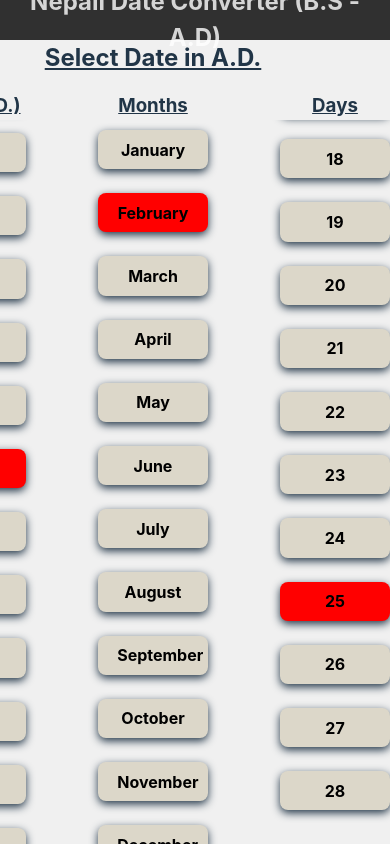
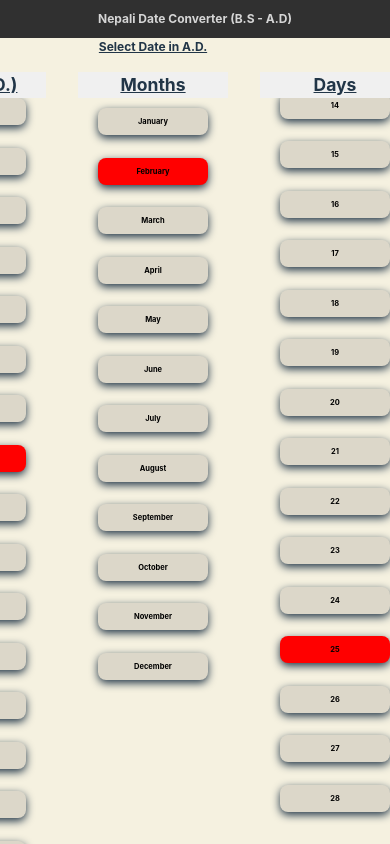
Before and after one commit to bipin-Pariyar2003/Nepali-Date-Picker, a React (Vite) app: page / in a window 390 px wide. Built offline with nearby package versions, Linux system fonts and the light colour scheme.

Commit message:
before making responsive

```diff
--- a/src/App.css
+++ b/src/App.css
@@ -41,3 +41,25 @@
 .date-picker:hover .date-picker-calendar {
   display: block;
 }
+
+/* Responsive Styles */
+@media (max-width: 480px) {
+  #root {
+    background-color: #f5f1e0; /* Example: Change background for mobile */
+  }
+
+  .card {
+    padding: 1em; /* Reduce padding for mobile */
+  }
+
+  .date-picker {
+    display: block; /* Stack elements vertically */
+    width: 100%; /* Full width on mobile */
+  }
+}
+
+@media (max-width: 768px) {
+  .card {
+    padding: 1.5em; /* Adjust padding for tablets */
+  }
+}
--- a/src/Components/UI/DisplayList/index.jsx
+++ b/src/Components/UI/DisplayList/index.jsx
@@ -18,7 +18,7 @@ const DisplayList = ({
   }, [viewDate]);
 
   return (
-    <div style={{ overflow: "auto", position: "relative" }}>
+    <div style={{ overflow: "auto", position: "relative", width: "100%" }}>
       <h3
         style={{
           textDecoration: "underline",
@@ -36,6 +36,7 @@ const DisplayList = ({
           const isSelected = isSelectedValue({ display: option.value, index });
 
           return (
+            <div style={{ display: "flex", flexDirection: "column", width: "100%", }}>
             <React.Fragment key={index}>
               <div>
                 <button
@@ -50,6 +51,7 @@ const DisplayList = ({
               </div>
               <br />
             </React.Fragment>
+            </div>
           );
         })}
       </div>
--- a/src/Components/UI/MonthYearDayList/MonthDisplayList.jsx
+++ b/src/Components/UI/MonthYearDayList/MonthDisplayList.jsx
@@ -80,6 +80,7 @@ const MonthDisplayList = ({ onChange, setViewDate, viewDate, dateType = "BS" })
   }, []);
 
   return (
+
     <DisplayList
       title="Months"
       handleClick={handleClickMonth}
--- a/src/Components/UI/MonthYearDayList/YearDiaplayList.jsx
+++ b/src/Components/UI/MonthYearDayList/YearDiaplayList.jsx
@@ -89,6 +89,8 @@ const YearDisplayList = ({ onChange, setViewDate, viewDate, dateType = "BS" }) =
   }, []);
 
   return (
+
+
     <DisplayList
       title={dateType === "BS" ? "Year (B.S.)" : "Year (A.D.)"}
       handleClick={handleClickYear}
--- a/src/index.css
+++ b/src/index.css
@@ -41,8 +41,9 @@ button {
   transition: border-color 0.25s;
 }
 button:hover {
-  border-color: #646cff;
+  box-shadow: #646cff 1px;
 }
+
 button:focus,
 button:focus-visible {
   outline: 4px auto -webkit-focus-ring-color;
@@ -62,6 +63,7 @@ button:focus-visible {
 }
 
 h2 {
+  font-size: 1.5em;
   text-align: center;
 }
 
@@ -115,3 +117,83 @@ h2 {
 ::-webkit-scrollbar-thumb:hover {
   background: #555; /* Handle color on hover */
 }
+
+/* for responsive design for smaller screens  */
+@media screen and (max-width: 600px) {
+  h1 {
+    font-size: 1em;
+    line-height: 0.1;
+  }
+
+  h2 {
+    font-size: 0.8em;
+    text-align: center;
+  }
+
+  button {
+    border: none;
+    box-shadow: #213547 1px;
+    border-radius: 8px;
+    padding: 1.2em 0.5em;
+    font-size: 0.5em;
+    font-family: inherit;
+    cursor: pointer;
+    transition: border-color 0.25s;
+  }
+  button:hover {
+    box-shadow: #646cff 1px;
+  }
+
+  button:focus,
+  button:focus-visible {
+    outline: 4px auto -webkit-focus-ring-color;
+  }
+
+  .heading {
+    max-width: 100%;
+    height: 40px; /* Adjust height if needed */
+    padding: 10px; /* Add some padding */
+    display: flex;
+    align-items: center; /* Align items vertically inside */
+    justify-content: center; /* Center text horizontally */
+    background-color: rgb(48, 48, 48);
+    color: rgba(255, 255, 255, 0.8);
+    cursor: default;
+  }
+
+  .text-imp {
+    color: rgba(0, 0, 0, 0.8);
+    font-weight: bold;
+    font-size: 1.2rem;
+  }
+
+  .text {
+    color: rgba(0, 0, 0, 0.8);
+  }
+
+  .sub-heading {
+    color: rgba(0, 0, 0, 0.8);
+    font-weight: bold;
+    font-size: 1.3rem;
+    margin-bottom: 20px;
+    margin-top: 0px;
+    text-decoration: underline;
+  }
+}
+
+/* Responsive Styles */
+@media (max-width: 480px) {
+  :root {
+    font-size: 14px; /* Adjust font size for mobile */
+  }
+
+  a {
+    font-size: 16px; /* Increase link font size for better readability */
+  }
+}
+
+@media (max-width: 768px) {
+  :root {
+    font-size: 15px; /* Adjust font size for tablets */
+  }
+}
```
